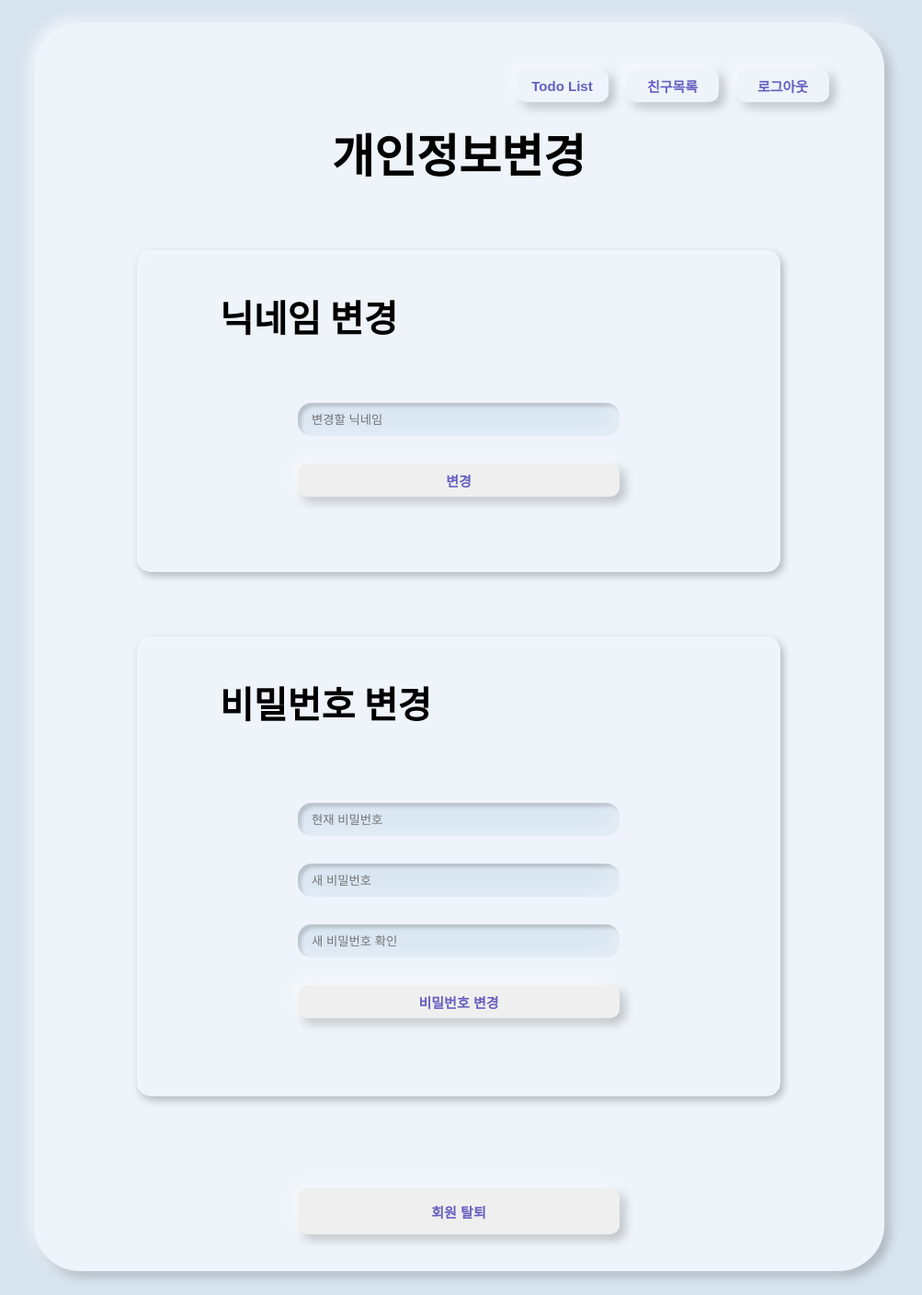
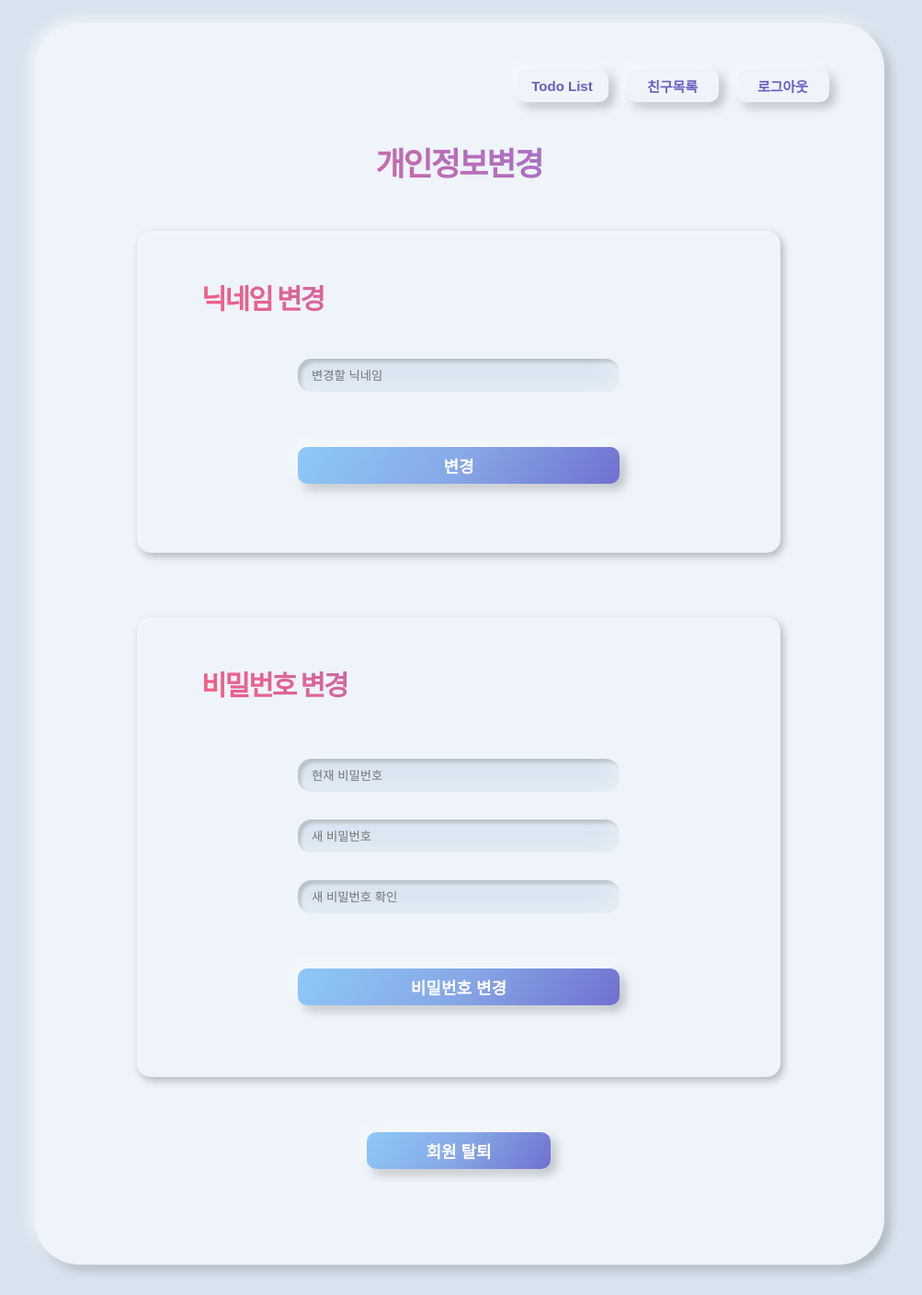
Before and after one commit to p33a33/WEDO_CLIENT, a React (Create React App) app: page /mypage in a window 1280 px wide. Shown: the whole page at 92% size, without its empty margins (141-1144 px from the left). Built offline with nearby package versions, Linux system fonts and the light colour scheme.

Commit message:
[Updated]Client - completed css :art:

```diff
--- a/src/App-1.css
+++ b/src/App-1.css
@@ -47,9 +47,9 @@ color: black;
 }
 .Signin {
   position: relative;
-  margin : 50px auto 0px auto;
-width: 350px;
-height: 600px;
+  margin : 100px auto 0px auto;
+  width: 350px;
+  height: 600px;
 }
 .Form{
   align-items: center;
@@ -106,12 +106,28 @@ button:active {
   background-clip: text;
   -webkit-text-fill-color: transparent;
 }
-
+.edit-user .headerText{
+  padding-top: 60px;
+}
+.edit-nickname .headerText{
+  padding: 10px;
+  margin-left: 20px;
+  margin-bottom: 20px;
+  text-align: left;
+  font-size: 30px;
+}
+.edit-password .headerText{
+  padding: 10px;
+  margin-left: 20px;
+  margin-bottom: 20px;
+  text-align: left;
+  font-size: 30px;
+}
 .Signup{
   width : 350px;
   height: 100vh;
-  margin : 10% auto;
-  background : linear-gradient(45deg,  #FC5C7D 0%, #6A82FB 100%);
+  margin : 25px auto;
+  background : linear-gradient(45deg,  #FC5C7D 0%, #6a82fb 100%);
   background-clip: text;
   -webkit-text-fill-color: transparent;
   font-weight: bold;
@@ -130,6 +146,10 @@ width : 350px;
   margin-left : auto;
   margin-bottom : 15px
   }
+.signInput input{
+  -webkit-text-fill-color: #555b77;
+}
+
 .pagebox h1{
   text-align: center;
 }
@@ -433,7 +453,7 @@ width : 350px;
 }
 #OauthGoogle {
   font-weight: 800;
-  margin-top: 110px;
+  margin-top: 170px;
   background-image: url(../src/images/google.png);
   background-repeat: no-repeat;
   background-size: 28px;
@@ -450,7 +470,7 @@ width : 350px;
   margin-right: 20px;
 }
 #xkfxhl{
-  margin-top:100px;
+  margin-top:60px;
   width : 350px;
   height : 50px;
 }
@@ -607,11 +627,13 @@ ul {
 }
 
 #logo{
-  color:gray;
-  background-image: url(../src/images/tmp_logo.png);
+  height: 200px;
+  margin: 0px auto;
+  margin-top: 80px;
+  background-image: url(../src/images/logo.png);
+  background-size: 300px;
   background-position: center;
   background-repeat: no-repeat;
-  height: 280px;
 }
 #shareForm-main {
   float : right;
@@ -721,3 +743,8 @@ ul {
   margin-left : 82%;
   align-items: right;
 }
+.edit-user .addButton{
+  float: none;
+  margin: 0 auto;
+  margin-top: 60px;
+}
--- a/src/pages/Mypage.js
+++ b/src/pages/Mypage.js
@@ -25,7 +25,7 @@ class Mypage extends React.Component {
                 <button id='gotomypage' onClick={() => { this.props.history.push('/main') }}>Todo List</button>
             </div>
             <div className="edit-user">
-                <h1>개인정보변경</h1>
+                <div className="headerText">개인정보변경</div>
                 <div className="edit-nickname">
                     <form className="Form ChangeNickname"
                         onSubmit={(e) => {
@@ -42,9 +42,9 @@ class Mypage extends React.Component {
                                     console.log(err);
                                 });
                         }}>
-                        <h2>닉네임 변경</h2>
+                        <div className="headerText">닉네임 변경</div>
                         <input type="nickname" placeholder="변경할 닉네임" onChange={this.handleInputValue("nickname")}></input>
-                        <button type="submit">변경</button>
+                        <button className="addButton" type="submit">변경</button>
                     </form>
                 </div>
                 <div className="edit-password">
@@ -71,17 +71,17 @@ class Mypage extends React.Component {
                             }
                         }}>
 
-                        <h2>비밀번호 변경</h2>
+                        <div className="headerText">비밀번호 변경</div>
                         <input type="password" placeholder="현재 비밀번호" onChange={this.handleInputValue("oldPassword")}></input>
                         <div><input type="password" placeholder="새 비밀번호" onChange={this.handleInputValue("newPassword")}></input></div>
                         <div><input type="password" placeholder="새 비밀번호 확인" onChange={this.handleInputValue("checkNewPassword")}></input></div>{/* 현재 비밀번호 ~ 새 비밀번호 확인의 type을 password로 수정했습니다. */}
 
 
-                        <button type="submit">비밀번호 변경</button>
+                        <button className="addButton" type="submit">비밀번호 변경</button>
                     </form>
 
                 </div>
-                <button id="xkfxhl"> 회원 탈퇴 </button>
+                <button className="addButton"> 회원 탈퇴 </button>
 
             </div>
         </div>
--- a/src/pages/Signin.js
+++ b/src/pages/Signin.js
@@ -94,7 +94,7 @@ export default class Signin extends React.Component {
                             </div>
                         </div>
                     </div>
-                    <div id="logo"><h1></h1></div>
+                    <div id="logo"></div>
                     <form className="Form Signin" method="POST" action="http://localhost:5000/signin" > {/*HTML5 유효성검사를 사용하기 위해 form형식을 사용했으나, 실제로 데이터 전송은 axios를 사용했습니다.*/}
                         <label>
                             <div className="signInput">
--- a/src/pages/Signup.js
+++ b/src/pages/Signup.js
@@ -64,7 +64,7 @@ export default class Signup extends React.Component {
             return (
                 <div className="pagebox">
                     <div className="headerText">Sign Up</div>
-                    <div id="SignupPage">
+                    <div className="edit-nickname" style={{ height: "900px" }}>
                         <form className="Form Signup" onSubmit={(e) => { e.preventDefault(); this.submitHandler(); }}> {/*HTML5 유효성검사를 사용하기 위해 form형식을 사용했으나, 실제로 데이터 전송은 axios를 사용했습니다.*/}
                             <div style={{ marginBottom: '50px' }}>
                                 <div>이메일
```
Also changed, not shown: src/images/logo.png (added).
